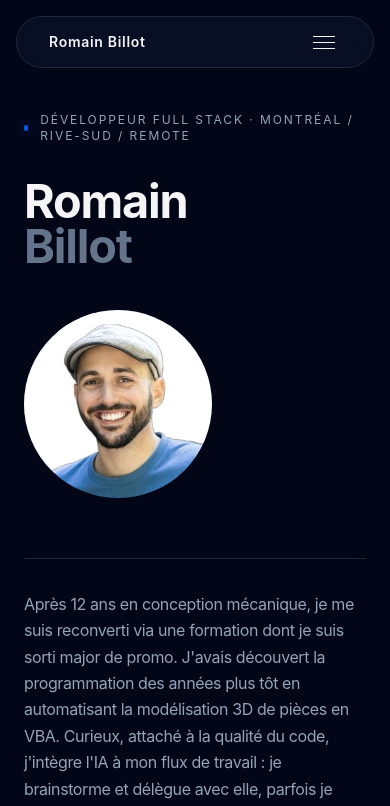
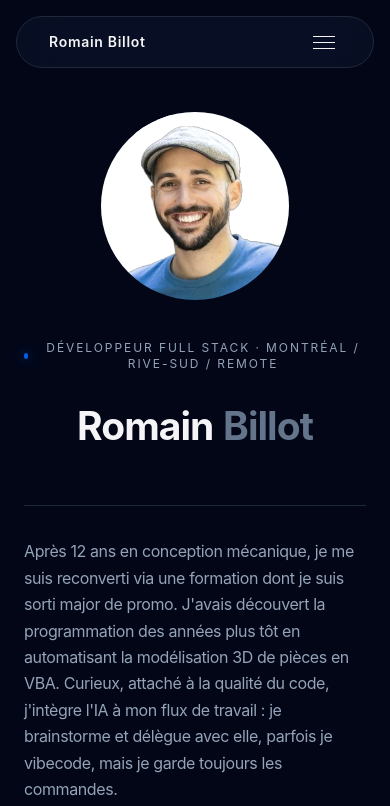
Before and after one commit to romain-billot/portfolio-v2, a React (Vite) app: page / in a window 390 px wide. Shown: the top 806 px of the page. Built offline with nearby package versions, Linux system fonts and the light colour scheme; the HTML template or start-up script is replaced by a standard one.

Commit message:
fix: improve layout and responsiveness of Hero and HeroIdentity components

```diff
--- a/src/sections/hero/Hero.tsx
+++ b/src/sections/hero/Hero.tsx
@@ -10,15 +10,15 @@ export function Hero() {
 			id="hero"
 			className="relative mx-auto flex max-w-7xl flex-col overflow-hidden px-8 pt-45 pb-15 max-md:px-6 max-md:pt-28"
 		>
-			<div className="relative z-10 flex items-end gap-15 max-md:flex-col max-md:items-start max-md:gap-10">
-				<div className="flex-[1.35] min-w-0">
+			<div className="relative z-10 flex items-end gap-15 max-md:flex-col max-md:items-center max-md:gap-10">
+				<div className="flex-[0.65] min-w-0 md:order-2">
+					<HeroPhoto src={cv.basics.image} alt={cv.basics.name}/>
+				</div>
+				<div className="flex-[1.35] min-w-0 md:order-1 max-md:w-full">
 					<HeroIdentity
 						name={cv.basics.name}
 						tagline={`${cv.basics.label} · ${cv.basics.location.city} / Remote`}
 					/>
-				</div>
-				<div className="flex-[0.65] min-w-0">
-					<HeroPhoto src={cv.basics.image} alt={cv.basics.name}/>
 				</div>
 			</div>
 			<div
--- a/src/sections/hero/HeroIdentity.tsx
+++ b/src/sections/hero/HeroIdentity.tsx
@@ -15,13 +15,13 @@ export function HeroIdentity({name, tagline}: Props) {
 	const last = rest.join(" ");
 
 	return (
-		<div>
+		<div className="max-sm:flex max-sm:flex-col max-sm:items-center max-sm:text-center">
 			<div className="mb-9 flex items-center gap-3 text-xs uppercase tracking-[0.16em] text-muted">
 				<span
 					className="block h-1.5 w-1.5 animate-[pulse_2.4s_ease-in-out_infinite] rounded-full bg-accent shadow-[0_0_14px_var(--color-accent)]"/>
 				{tagline}
 			</div>
-			<h1 className="text-[clamp(48px,7.3vw,107px)] font-bold leading-[0.92] tracking-tight max-sm:text-[clamp(40px,12vw,73px)]">
+			<h1 className="text-[clamp(48px,7.3vw,107px)] font-bold leading-[0.92] tracking-tight max-sm:flex max-sm:items-end max-sm:justify-center max-sm:gap-[0.25em] max-sm:text-[clamp(36px,10vw,64px)]">
         <span className="block overflow-hidden pb-[0.04em]">
           <span className={`${LINE_BASE} ${mounted ? "translate-y-0" : "translate-y-[105%]"}`}>
             {first}
```
